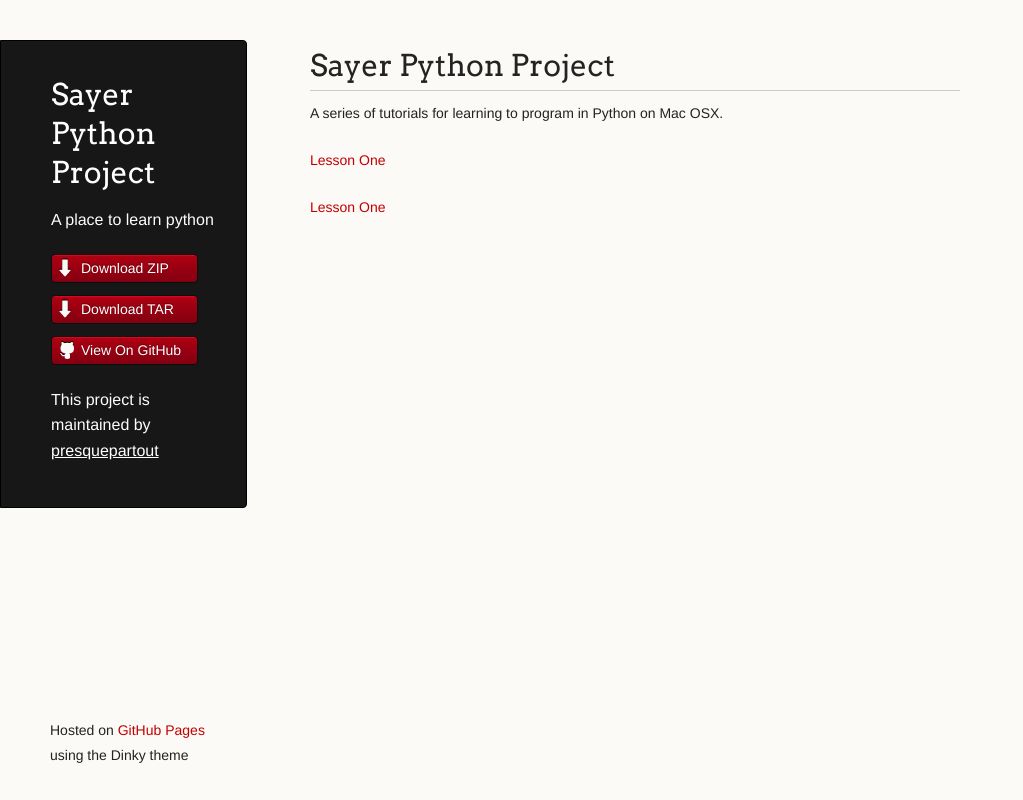
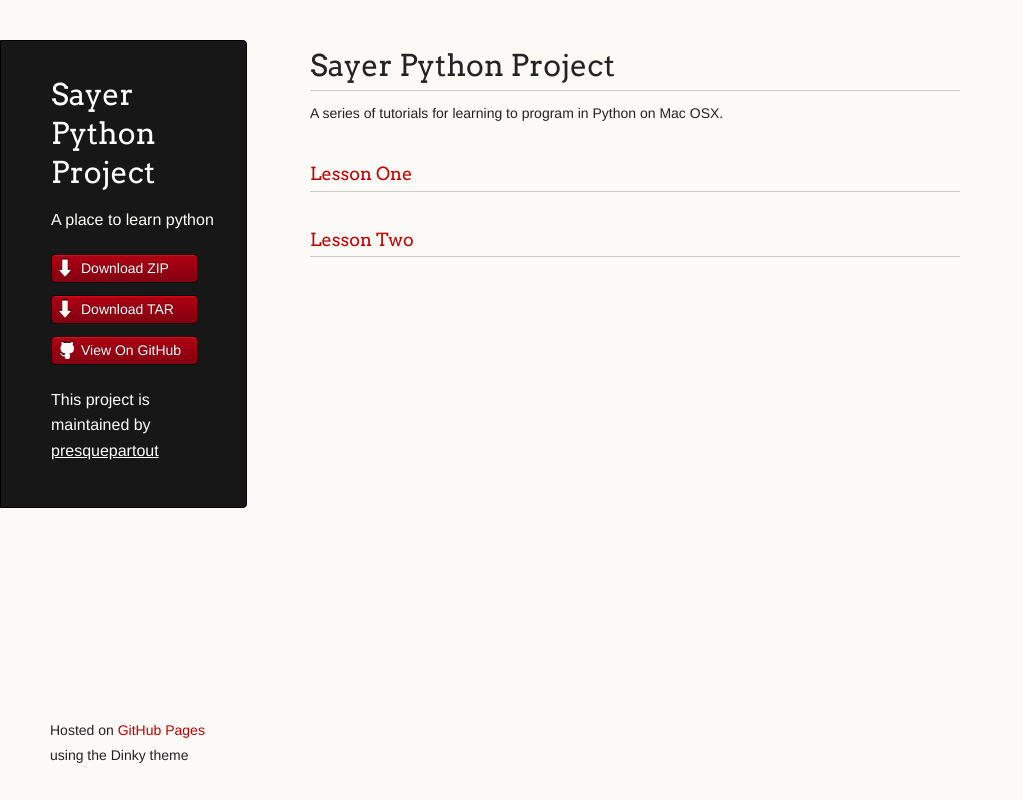
Before and after one commit to presquepartout/SayerPythonProject, a plain HTML site: page index.html in a window 1280 px wide. Shown: the whole page, without its empty margins (0-1023 px from the left). Drawn offline with Linux system fonts and the light colour scheme.

Commit message:
format html

```diff
--- a/index.html
+++ b/index.html
@@ -35,9 +35,9 @@
 
 <p>A series of tutorials for learning to program in Python on Mac OSX. </p>
 
-<p><strong><a href="https://github.com/presquepartout/SayerPythonProject/blob/master/LessonOne.md">Lesson One</a></strong></p>
+<h3><strong><a href="https://github.com/presquepartout/SayerPythonProject/blob/master/LessonOne.md">Lesson One</a></strong></h3>
 
-<p><strong><a href="https://github.com/presquepartout/SayerPythonProject/blob/master/LessonTwo.md">Lesson One</a></strong></p>
+<h3><strong><a href="https://github.com/presquepartout/SayerPythonProject/blob/master/LessonTwo.md">Lesson Two</a></strong></h3>
       </section>
       <footer>
         <p><small>Hosted on <a href="https://pages.github.com">GitHub Pages</a> using the Dinky theme</small></p>
```
